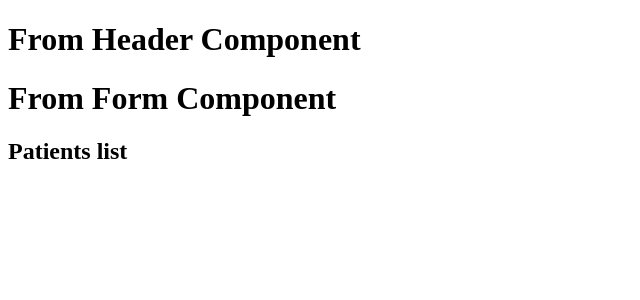
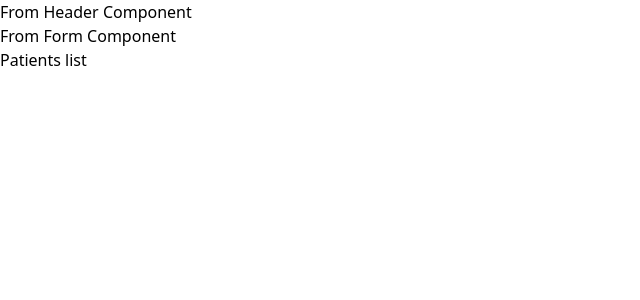
Before and after one commit to feeldiac/vet-followup, a React (Vite) app: page / in a window 1280 px wide. Shown: the top 300 px of the page, without its empty margins (0-640 px from the left). Built offline with nearby package versions, Linux system fonts and the light colour scheme.

Commit message:
Added tailwind config

```diff
--- a/package.json
+++ b/package.json
@@ -16,6 +16,9 @@
     "@types/react": "^18.0.17",
     "@types/react-dom": "^18.0.6",
     "@vitejs/plugin-react": "^2.0.1",
+    "autoprefixer": "^10.4.8",
+    "postcss": "^8.4.16",
+    "tailwindcss": "^3.1.8",
     "vite": "^3.0.7"
   }
 }
--- /dev/null
+++ b/postcss.config.cjs
@@ -0,0 +1,6 @@
+module.exports = {
+  plugins: {
+    tailwindcss: {},
+    autoprefixer: {},
+  },
+}
--- a/src/index.css
+++ b/src/index.css
@@ -0,0 +1,3 @@
+@import "tailwindcss/base";
+@import "tailwindcss/components";
+@import "tailwindcss/utilities";
--- /dev/null
+++ b/tailwind.config.cjs
@@ -0,0 +1,8 @@
+/** @type {import('tailwindcss').Config} */
+module.exports = {
+  content: ["./index.html", "./src/**/*.jsx"], //Purge config: https://tailwindcss.com/docs/upgrade-guide#configure-content-sources
+  theme: {
+    extend: {},
+  },
+  plugins: [],
+}
```
Also changed, not shown: 1 other file (tests, documents, lock files or other folders).
